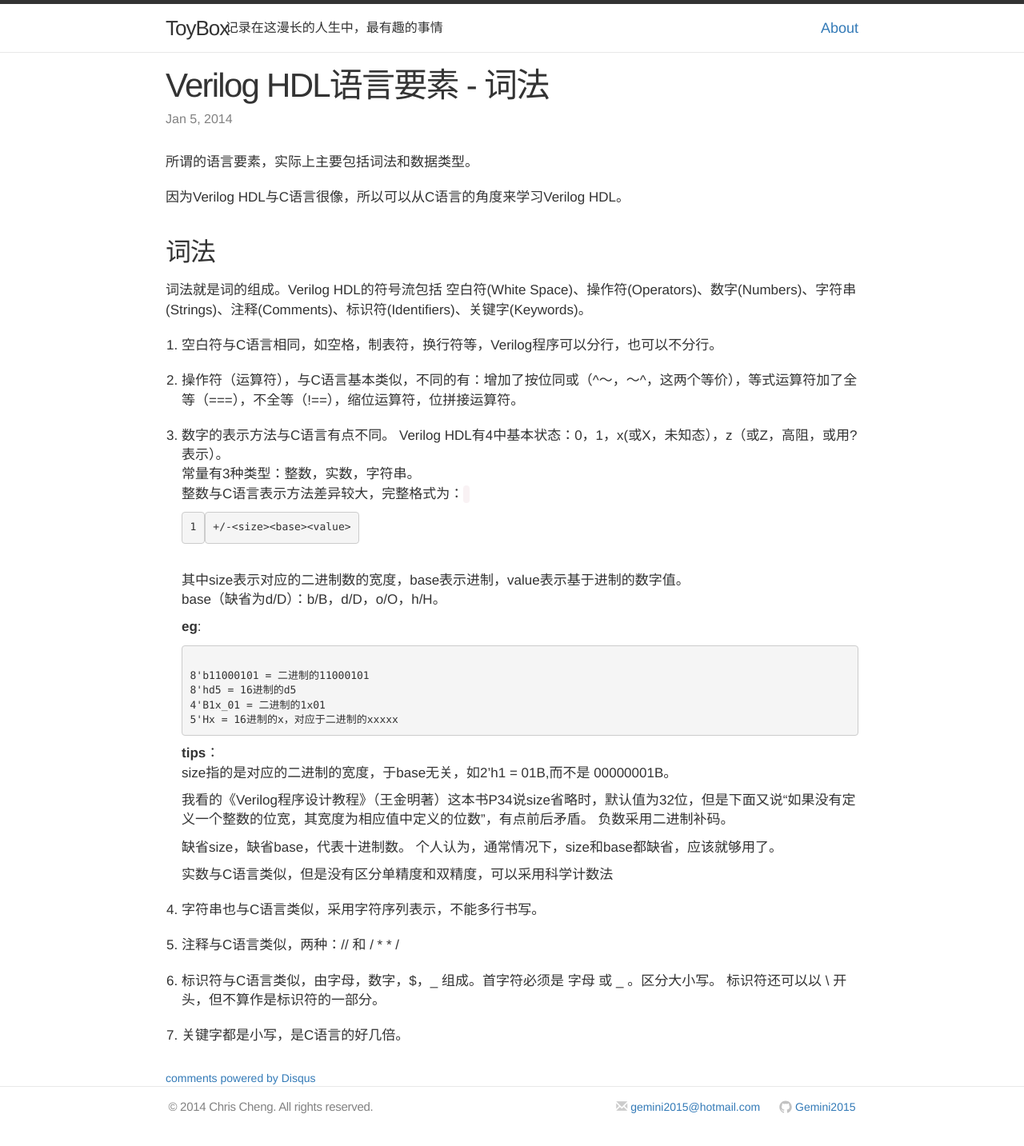
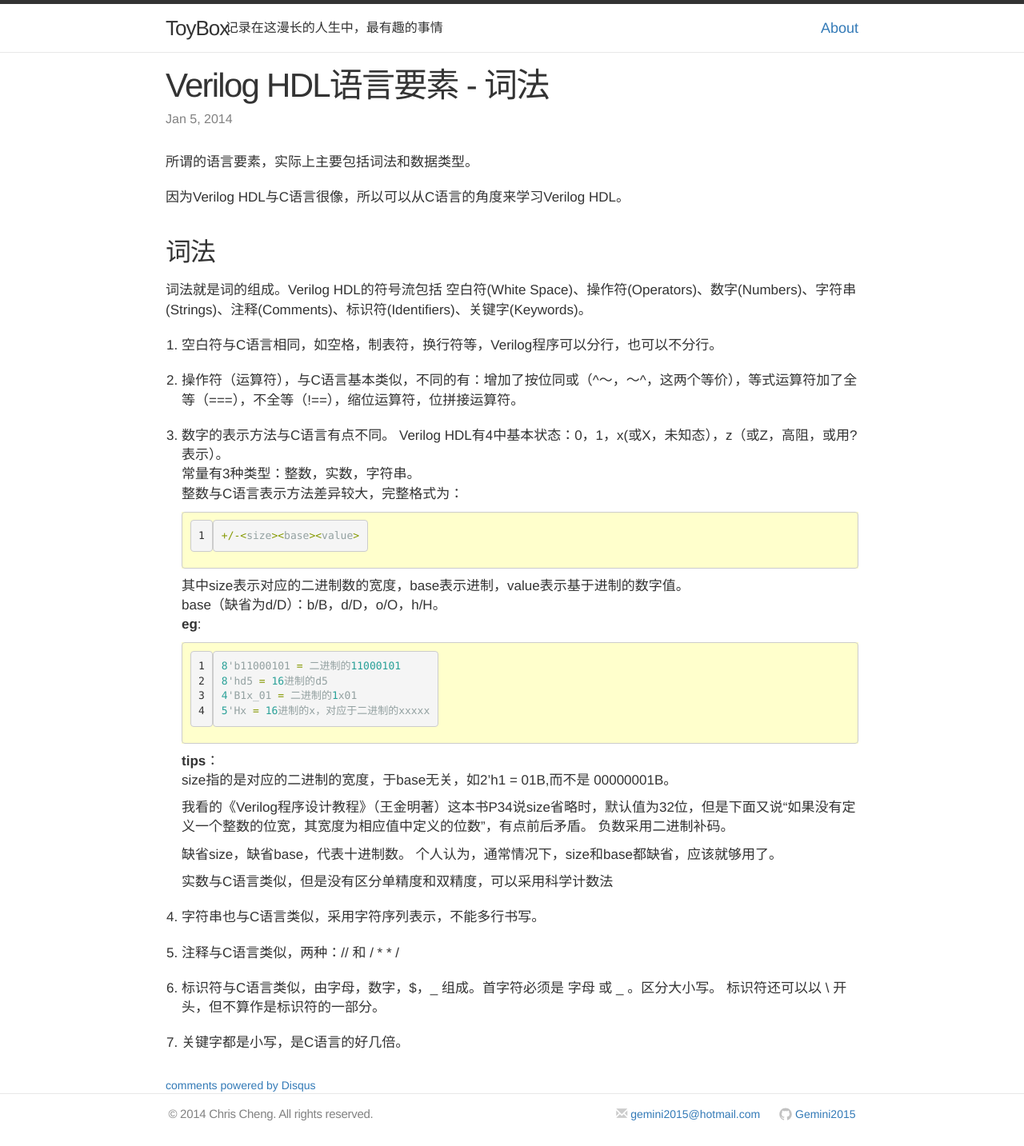
Before and after one commit to Gemini2015/gemini2015.github.io, a Jekyll site: the page built from _posts/2014-01-05-verilog-hdl-word.markdown, in a window 1280 px wide. Shown: the whole page at 80% size. Built offline with Jekyll 4.4.1, drawn with Linux system fonts in a browser that asks for light colours; nearby versions of some CDN libraries; Markdown is read by kramdown in place of the engine named in the settings; comment, search, counter and statistics services are not loaded.

Commit message:
更换为标准markdown格式

````diff
--- a/_posts/2014-01-05-verilog-hdl-word.markdown
+++ b/_posts/2014-01-05-verilog-hdl-word.markdown
@@ -22,17 +22,21 @@ categories: Verilog
 3.  数字的表示方法与C语言有点不同。
     Verilog HDL有4中基本状态：0，1，x(或X，未知态），z（或Z，高阻，或用?表示）。
     常量有3种类型：整数，实数，字符串。
-    整数与C语言表示方法差异较大，完整格式为：`+/-<size><base><value>`
+    整数与C语言表示方法差异较大，完整格式为：
+
+    ```
+    +/-<size><base><value>
+    ```
     其中size表示对应的二进制数的宽度，base表示进制，value表示基于进制的数字值。
     base（缺省为d/D）：b/B，d/D，o/O，h/H。
+    **eg**:
 
-    **eg**:
-    <pre><code>
+    ```
 8'b11000101 = 二进制的11000101
 8'hd5 = 16进制的d5
 4'B1x_01 = 二进制的1x01
 5'Hx = 16进制的x，对应于二进制的xxxxx
-    </code></pre>
+    ```
 
     **tips**：
     size指的是对应的二进制的宽度，于base无关，如2'h1 =  01B,而不是 00000001B。
````
